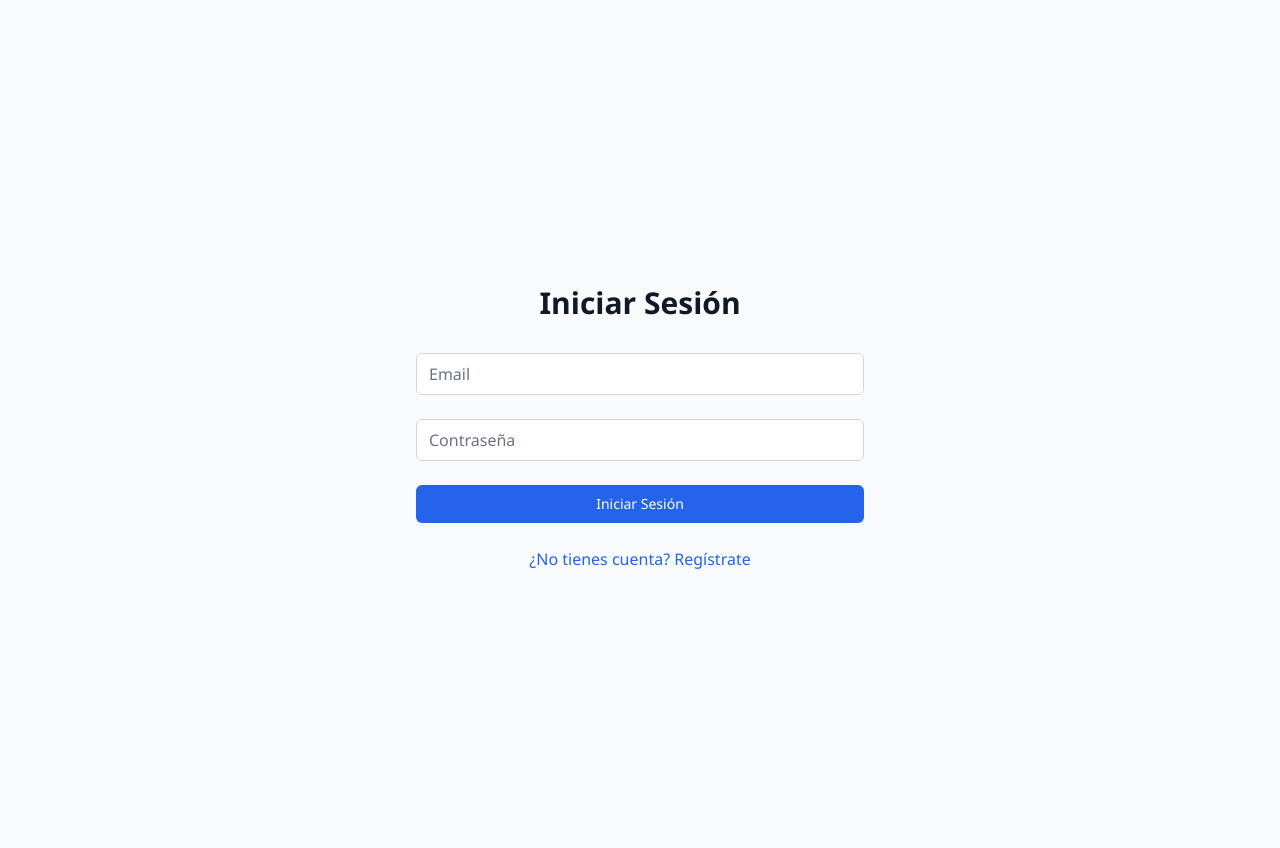
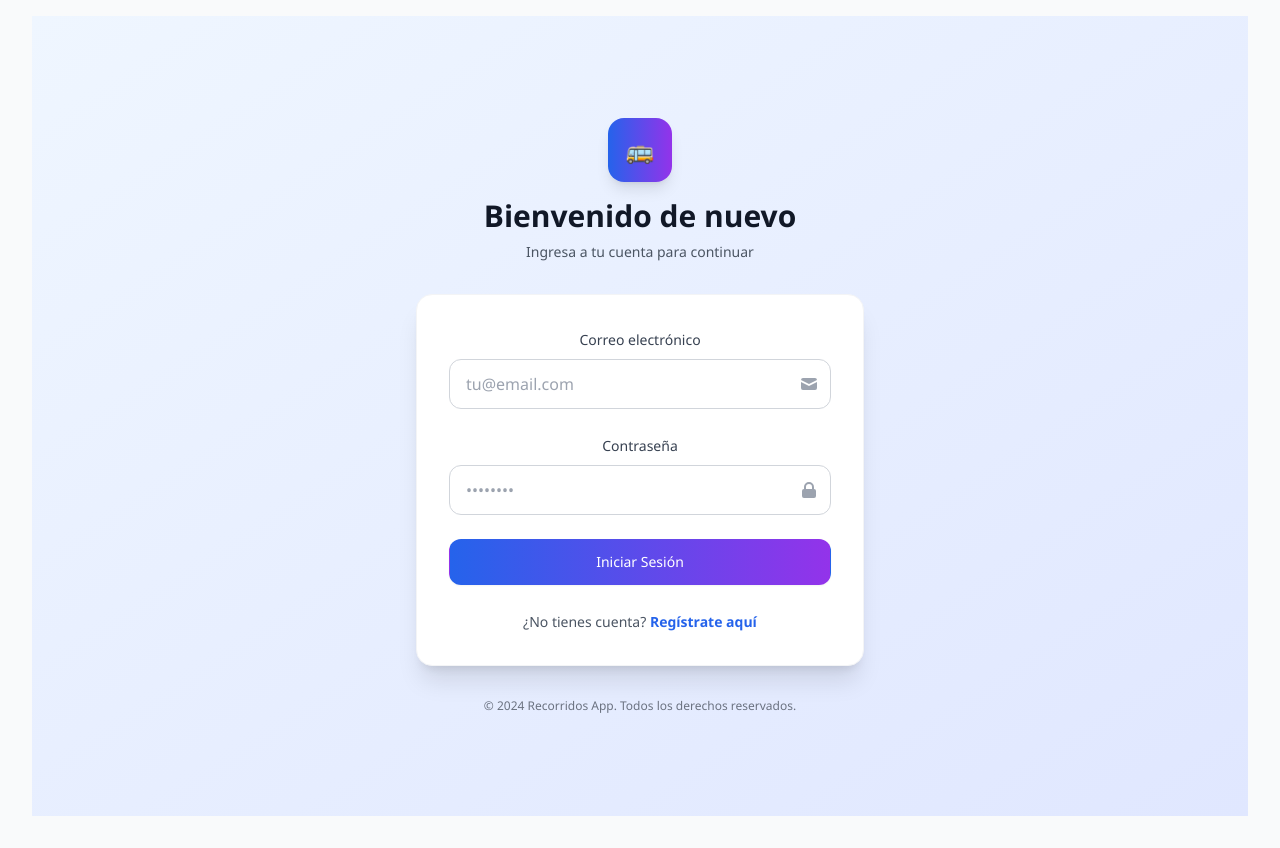
Before and after one commit to Jhordan1030/recorridos-app, a React (Vite) app: page /login in a window 1280 px wide. Built offline with nearby package versions, Linux system fonts and the light colour scheme.

Commit message:
Cambio en el estilo de login

```diff
--- a/dev-dist/sw.js
+++ b/dev-dist/sw.js
@@ -82,7 +82,7 @@ define(['./workbox-54d0af47'], (function (workbox) { 'use strict';
     "revision": "3ca0b8505b4bec776b69afdba2768812"
   }, {
     "url": "index.html",
-    "revision": "0.qt8okb6ue98"
+    "revision": "0.kgp48ooirac"
   }], {});
   workbox.cleanupOutdatedCaches();
   workbox.registerRoute(new workbox.NavigationRoute(workbox.createHandlerBoundToURL("index.html"), {
--- a/src/pages/Login.jsx
+++ b/src/pages/Login.jsx
@@ -7,6 +7,7 @@ const Login = () => {
   const [password, setPassword] = useState('');
   const [isLogin, setIsLogin] = useState(true);
   const [nombre, setNombre] = useState('');
+  const [isLoading, setIsLoading] = useState(false);
 
   const { login, register, user, error, setError } = useAuth();
   const navigate = useNavigate();
@@ -15,12 +16,13 @@ const Login = () => {
     if (user) {
       navigate('/dashboard');
     }
-    setError(''); // Limpiar errores al montar
+    setError('');
   }, [user, navigate, setError]);
 
   const handleSubmit = async (e) => {
     e.preventDefault();
     setError('');
+    setIsLoading(true);
 
     let result;
     if (isLogin) {
@@ -29,92 +31,163 @@ const Login = () => {
       result = await register({ email, password, nombre });
     }
 
+    setIsLoading(false);
+
     if (result.success) {
       navigate('/dashboard');
     }
   };
 
   return (
-    <div className="min-h-screen flex items-center justify-center bg-gray-50 py-12 px-4 sm:px-6 lg:px-8">
+    <div className="min-h-screen flex items-center justify-center bg-gradient-to-br from-blue-50 to-indigo-100 py-12 px-4 sm:px-6 lg:px-8">
       <div className="max-w-md w-full space-y-8">
-        <div>
-          <h2 className="mt-6 text-center text-3xl font-extrabold text-gray-900">
-            {isLogin ? 'Iniciar Sesión' : 'Registrarse'}
+        {/* Header */}
+        <div className="text-center">
+          <div className="mx-auto h-16 w-16 bg-gradient-to-r from-blue-600 to-purple-600 rounded-2xl flex items-center justify-center shadow-lg mb-4">
+            <span className="text-2xl text-white font-bold">🚌</span>
+          </div>
+          <h2 className="mt-2 text-3xl font-bold text-gray-900">
+            {isLogin ? 'Bienvenido de nuevo' : 'Crear cuenta'}
           </h2>
+          <p className="mt-2 text-sm text-gray-600">
+            {isLogin ? 'Ingresa a tu cuenta para continuar' : 'Regístrate para empezar a usar la app'}
+          </p>
         </div>
-        <form className="mt-8 space-y-6" onSubmit={handleSubmit}>
+
+        {/* Form Container */}
+        <div className="bg-white rounded-2xl shadow-xl p-8 space-y-6 border border-gray-100">
+          <form className="space-y-6" onSubmit={handleSubmit}>
             {error && (
-            <div className="bg-red-100 border border-red-400 text-red-700 px-4 py-3 rounded">
+              <div className="bg-red-50 border border-red-200 text-red-700 px-4 py-3 rounded-xl flex items-center">
+                <svg className="w-5 h-5 mr-2 flex-shrink-0" fill="currentColor" viewBox="0 0 20 20">
+                  <path fillRule="evenodd" d="M10 18a8 8 0 100-16 8 8 0 000 16zM8.707 7.293a1 1 0 00-1.414 1.414L8.586 10l-1.293 1.293a1 1 0 101.414 1.414L10 11.414l1.293 1.293a1 1 0 001.414-1.414L11.414 10l1.293-1.293a1 1 0 00-1.414-1.414L10 8.586 8.707 7.293z" clipRule="evenodd" />
+                </svg>
                 {error}
               </div>
             )}
 
             {!isLogin && (
-            <div>
-              <label htmlFor="nombre" className="sr-only">Nombre</label>
+              <div className="space-y-2">
+                <label htmlFor="nombre" className="text-sm font-medium text-gray-700">
+                  Nombre completo
+                </label>
+                <div className="relative">
                   <input
                     id="nombre"
                     name="nombre"
                     type="text"
                     required
-                className="relative block w-full px-3 py-2 border border-gray-300 placeholder-gray-500 text-gray-900 rounded-md focus:outline-none focus:ring-blue-500 focus:border-blue-500"
-                placeholder="Nombre completo"
+                    className="w-full px-4 py-3 border border-gray-300 rounded-xl focus:ring-2 focus:ring-blue-500 focus:border-transparent transition-all duration-200 placeholder-gray-400"
+                    placeholder="Ingresa tu nombre completo"
                     value={nombre}
                     onChange={(e) => setNombre(e.target.value)}
                   />
+                  <div className="absolute inset-y-0 right-0 pr-3 flex items-center">
+                    <svg className="h-5 w-5 text-gray-400" fill="currentColor" viewBox="0 0 20 20">
+                      <path fillRule="evenodd" d="M10 9a3 3 0 100-6 3 3 0 000 6zm-7 9a7 7 0 1114 0H3z" clipRule="evenodd" />
+                    </svg>
+                  </div>
+                </div>
               </div>
             )}
 
-          <div>
-            <label htmlFor="email" className="sr-only">Email</label>
+            <div className="space-y-2">
+              <label htmlFor="email" className="text-sm font-medium text-gray-700">
+                Correo electrónico
+              </label>
+              <div className="relative">
                 <input
                   id="email"
                   name="email"
                   type="email"
                   required
-              className="relative block w-full px-3 py-2 border border-gray-300 placeholder-gray-500 text-gray-900 rounded-md focus:outline-none focus:ring-blue-500 focus:border-blue-500"
-              placeholder="Email"
+                  className="w-full px-4 py-3 border border-gray-300 rounded-xl focus:ring-2 focus:ring-blue-500 focus:border-transparent transition-all duration-200 placeholder-gray-400"
+                  placeholder="tu@email.com"
                   value={email}
                   onChange={(e) => setEmail(e.target.value)}
                 />
+                <div className="absolute inset-y-0 right-0 pr-3 flex items-center">
+                  <svg className="h-5 w-5 text-gray-400" fill="currentColor" viewBox="0 0 20 20">
+                    <path d="M2.003 5.884L10 9.882l7.997-3.998A2 2 0 0016 4H4a2 2 0 00-1.997 1.884z" />
+                    <path d="M18 8.118l-8 4-8-4V14a2 2 0 002 2h12a2 2 0 002-2V8.118z" />
+                  </svg>
+                </div>
+              </div>
             </div>
 
-          <div>
-            <label htmlFor="password" className="sr-only">Contraseña</label>
+            <div className="space-y-2">
+              <label htmlFor="password" className="text-sm font-medium text-gray-700">
+                Contraseña
+              </label>
+              <div className="relative">
                 <input
                   id="password"
                   name="password"
                   type="password"
                   required
-              className="relative block w-full px-3 py-2 border border-gray-300 placeholder-gray-500 text-gray-900 rounded-md focus:outline-none focus:ring-blue-500 focus:border-blue-500"
-              placeholder="Contraseña"
+                  className="w-full px-4 py-3 border border-gray-300 rounded-xl focus:ring-2 focus:ring-blue-500 focus:border-transparent transition-all duration-200 placeholder-gray-400"
+                  placeholder="••••••••"
                   value={password}
                   onChange={(e) => setPassword(e.target.value)}
                 />
+                <div className="absolute inset-y-0 right-0 pr-3 flex items-center">
+                  <svg className="h-5 w-5 text-gray-400" fill="currentColor" viewBox="0 0 20 20">
+                    <path fillRule="evenodd" d="M5 9V7a5 5 0 0110 0v2a2 2 0 012 2v5a2 2 0 01-2 2H5a2 2 0 01-2-2v-5a2 2 0 012-2zm8-2v2H7V7a3 3 0 016 0z" clipRule="evenodd" />
+                  </svg>
+                </div>
+              </div>
             </div>
 
-          <div>
             <button
               type="submit"
-              className="group relative w-full flex justify-center py-2 px-4 border border-transparent text-sm font-medium rounded-md text-white bg-blue-600 hover:bg-blue-700 focus:outline-none focus:ring-2 focus:ring-offset-2 focus:ring-blue-500"
+              disabled={isLoading}
+              className="w-full flex justify-center items-center py-3 px-4 border border-transparent rounded-xl shadow-sm text-sm font-medium text-white bg-gradient-to-r from-blue-600 to-purple-600 hover:from-blue-700 hover:to-purple-700 focus:outline-none focus:ring-2 focus:ring-offset-2 focus:ring-blue-500 disabled:opacity-50 disabled:cursor-not-allowed transition-all duration-200 transform hover:scale-[1.02]"
             >
-              {isLogin ? 'Iniciar Sesión' : 'Registrarse'}
+              {isLoading ? (
+                <>
+                  <svg className="animate-spin -ml-1 mr-3 h-5 w-5 text-white" fill="none" viewBox="0 0 24 24">
+                    <circle className="opacity-25" cx="12" cy="12" r="10" stroke="currentColor" strokeWidth="4"></circle>
+                    <path className="opacity-75" fill="currentColor" d="M4 12a8 8 0 018-8V0C5.373 0 0 5.373 0 12h4zm2 5.291A7.962 7.962 0 014 12H0c0 3.042 1.135 5.824 3 7.938l3-2.647z"></path>
+                  </svg>
+                  {isLogin ? 'Iniciando sesión...' : 'Creando cuenta...'}
+                </>
+              ) : (
+                isLogin ? 'Iniciar Sesión' : 'Crear Cuenta'
+              )}
             </button>
-          </div>
+          </form>
 
           <div className="text-center">
             <button
               type="button"
-              className="text-blue-600 hover:text-blue-500"
+              className="text-sm text-gray-600 hover:text-blue-600 transition-colors duration-200 font-medium"
               onClick={() => {
                 setIsLogin(!isLogin);
                 setError('');
+                setNombre('');
+                setEmail('');
+                setPassword('');
               }}
             >
-              {isLogin ? '¿No tienes cuenta? Regístrate' : '¿Ya tienes cuenta? Inicia sesión'}
+              {isLogin ? (
+                <span>
+                  ¿No tienes cuenta? <span className="text-blue-600 font-semibold">Regístrate aquí</span>
+                </span>
+              ) : (
+                <span>
+                  ¿Ya tienes cuenta? <span className="text-blue-600 font-semibold">Inicia sesión aquí</span>
+                </span>
+              )}
             </button>
           </div>
-        </form>
+        </div>
+
+        {/* Footer */}
+        <div className="text-center">
+          <p className="text-xs text-gray-500">
+            © 2024 Recorridos App. Todos los derechos reservados.
+          </p>
+        </div>
       </div>
     </div>
   );
```
Lines whose indentation alone changed are shown as unchanged.
